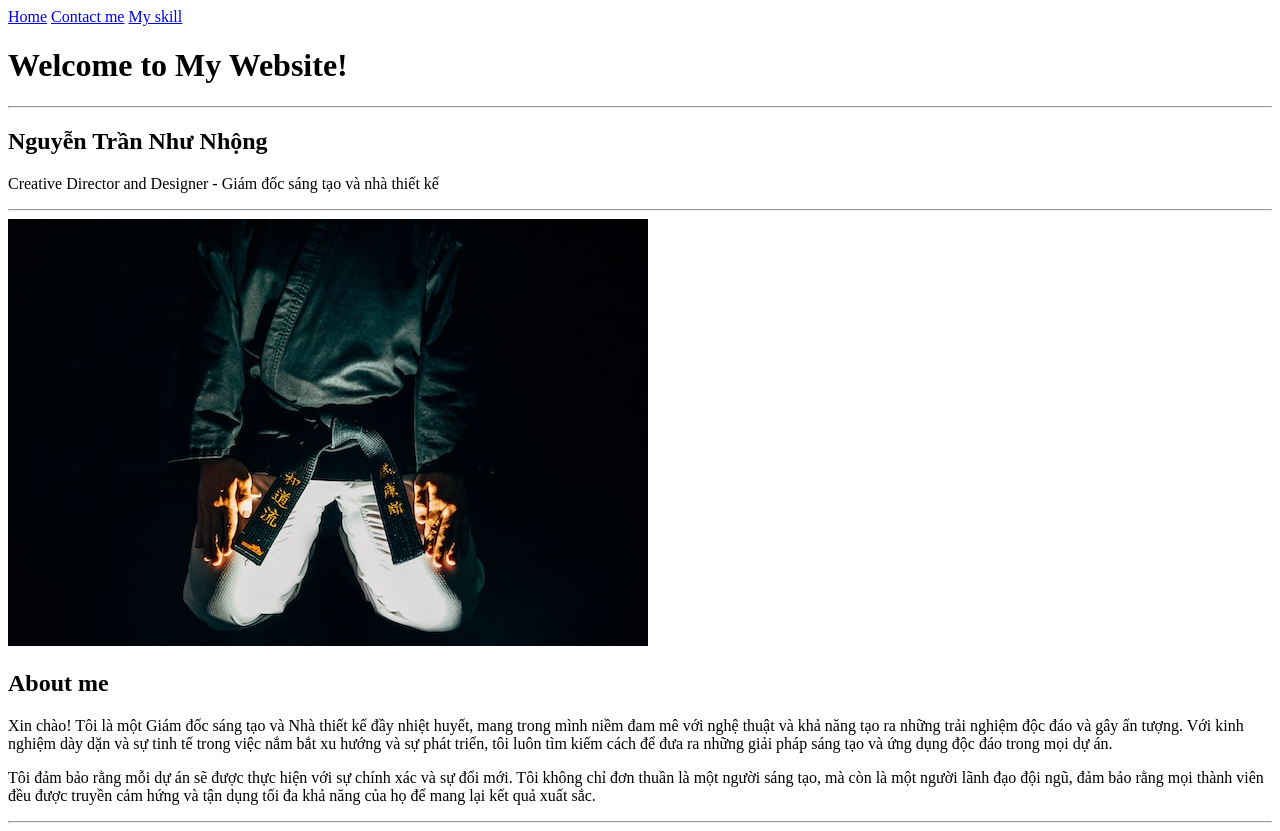
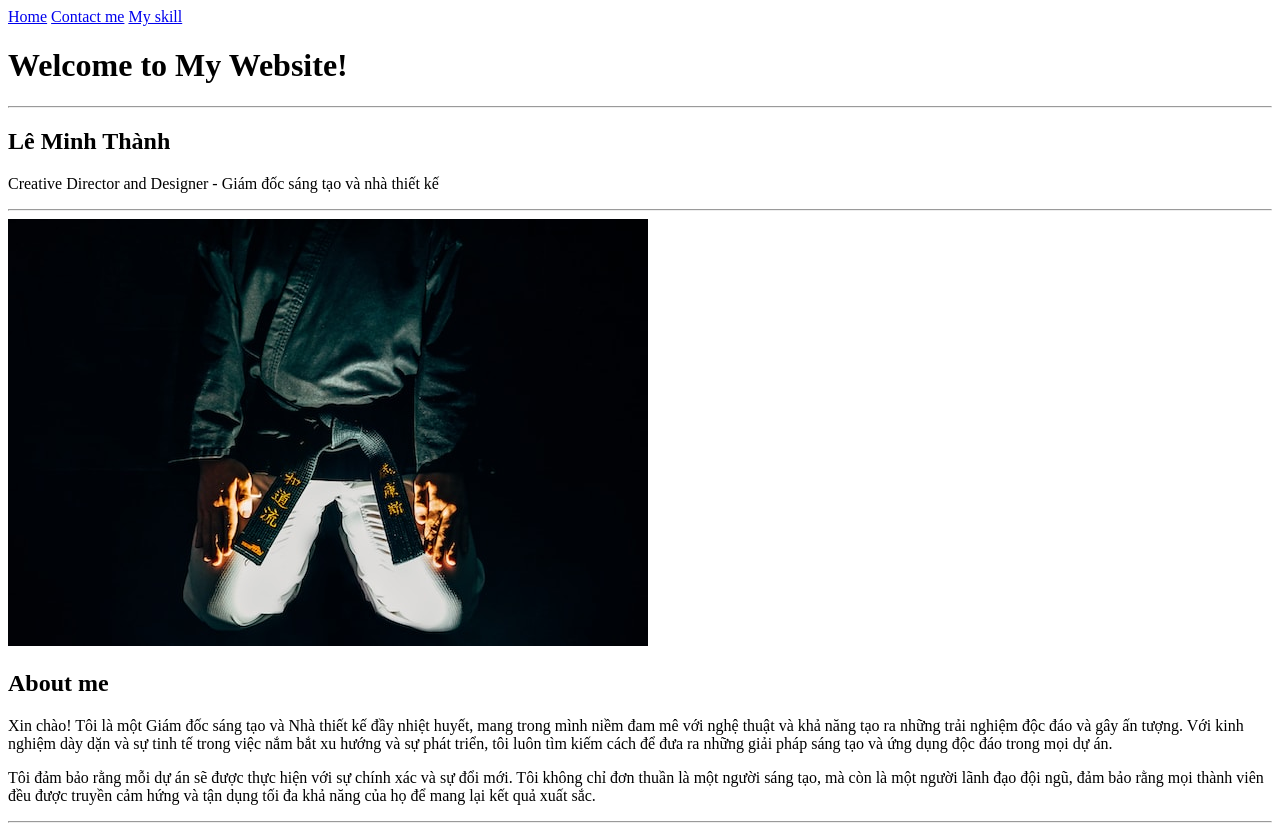
Before and after one commit to thanhleesenpai/html-basic-1, a plain HTML site: page index.html in a window 1280 px wide. Drawn offline with Linux system fonts and the light colour scheme.

Commit message:
Update index.html

```diff
--- a/index.html
+++ b/index.html
@@ -20,7 +20,7 @@
 
     <h1>Welcome to My Website!</h1>
     <hr>
-    <h2>Nguyễn Trần Như Nhộng</h2>
+    <h2>Lê Minh Thành</h2>
     <p>Creative Director and Designer - Giám đốc sáng tạo và nhà thiết kế</p>
     <hr>
 
```
